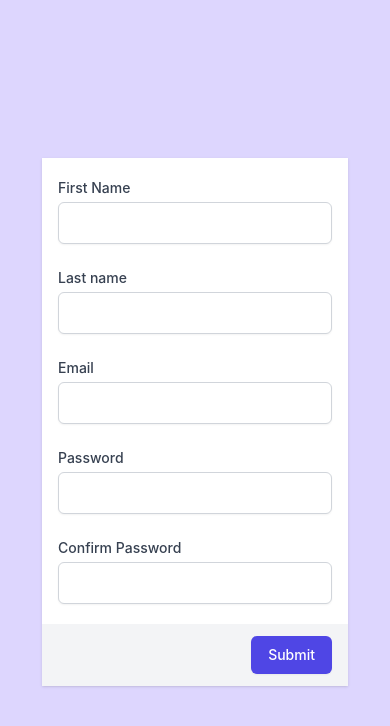
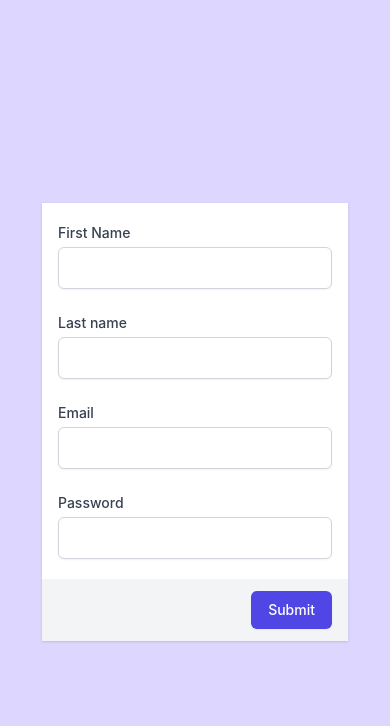
Before and after one commit to mahmudk313/phoenix-commercial-app, a Next.js app: page /auth/signUp in a window 390 px wide. Shown: the top 726 px of the page. Built offline with nearby package versions, Linux system fonts and the light colour scheme.

Commit message:
Add formik for form structure

```diff
--- a/app/components/auth/register/registerForm.tsx
+++ b/app/components/auth/register/registerForm.tsx
@@ -2,35 +2,39 @@ import React, { FormEvent, useState } from 'react'
 import Input from '../../global/input'
 import User from '../../../models/user'
 import registerSchema from '../../../schema/registerSchema'
-
-const RegisterForm : React.FC = () => {
-
-    const [user, setUser] = useState<User>({
-        name: "",
-        lastName:"",
-        email:"",
-        createdOn:""
-      })
-
-      const inputHandler = (e : FormEvent) => {
-        e.preventDefault();
-        setUser({
-          [e.target.name] : [e.target.value]
-        })
+import { Formik, Form } from 'formik'
+interface RegisterFromValues {
+    name : string,
+    lastName : string,
+    email : string,
+    password : string
 }
 
+const RegisterForm: React.FC = () => {
 
-    return(
-        <form action="#" method="POST">
+    const initialValues : RegisterFromValues = {
+        name : "",
+        lastName : "",
+        email : "",
+        password : ""
+    }
+
+    return (
+        <Formik
+            initialValues={initialValues}
+            onSubmit={(values) => {
+                console.log(values)
+            }}
+        >
+            <Form action="#" method="POST">
                 <div className="overflow-hidden shadow sm:rounded-md">
                     <div className="bg-white px-4 py-5 sm:p-6">
                         <div className="grid grid-cols-6 gap-6">
 
-                <Input name="firstName" label="First Name" inputHandler={inputHandler} />
+                            <Input name="name" label="First Name" />
                             <Input name="lastName" label="Last name" />
                             <Input name="email" label="Email" className="col-span-6 sm:col-span-6" />
                             <Input name="Password" label="Password" className="col-span-6 sm:col-span-3" type="password" />
-                <Input name="conf-Password" label="Confirm Password" className="col-span-6 sm:col-span-3" type="password" />
 
                         </div>
                     </div>
@@ -43,7 +47,8 @@ const RegisterForm : React.FC = () => {
                         </button>
                     </div>
                 </div>
-        </form>
+            </Form>
+        </Formik>
     )
 }
 
--- a/app/components/global/input.tsx
+++ b/app/components/global/input.tsx
@@ -1,3 +1,4 @@
+import { Field } from "formik";
 import React from "react";
 
 interface Props{
@@ -5,17 +6,18 @@ interface Props{
     label : string,
     className?: string,
     type?: string,
-
 }
 
 const Input : React.FC<Props> = ({ name, label, className, type }) => {
+
+
     return(
         <>
             <div className={className ? className : "col-span-6 sm:col-span-3"}>
                 <label htmlFor={name} className="block text-sm font-medium text-gray-700">
                     {label}
                 </label>
-                <input
+                <Field
                     type={type? type : "text"}
                     name={name}
                     id={name}
```
Lines whose indentation alone changed are shown as unchanged.
